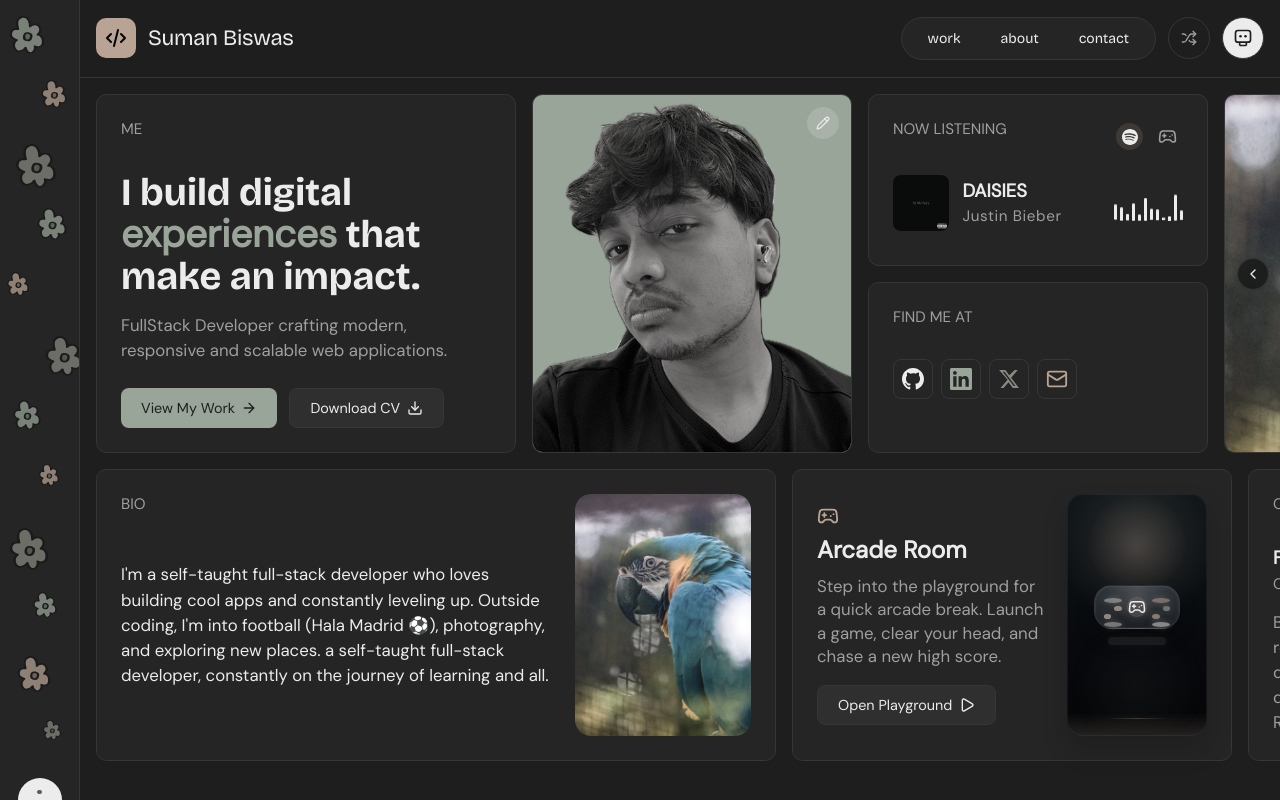
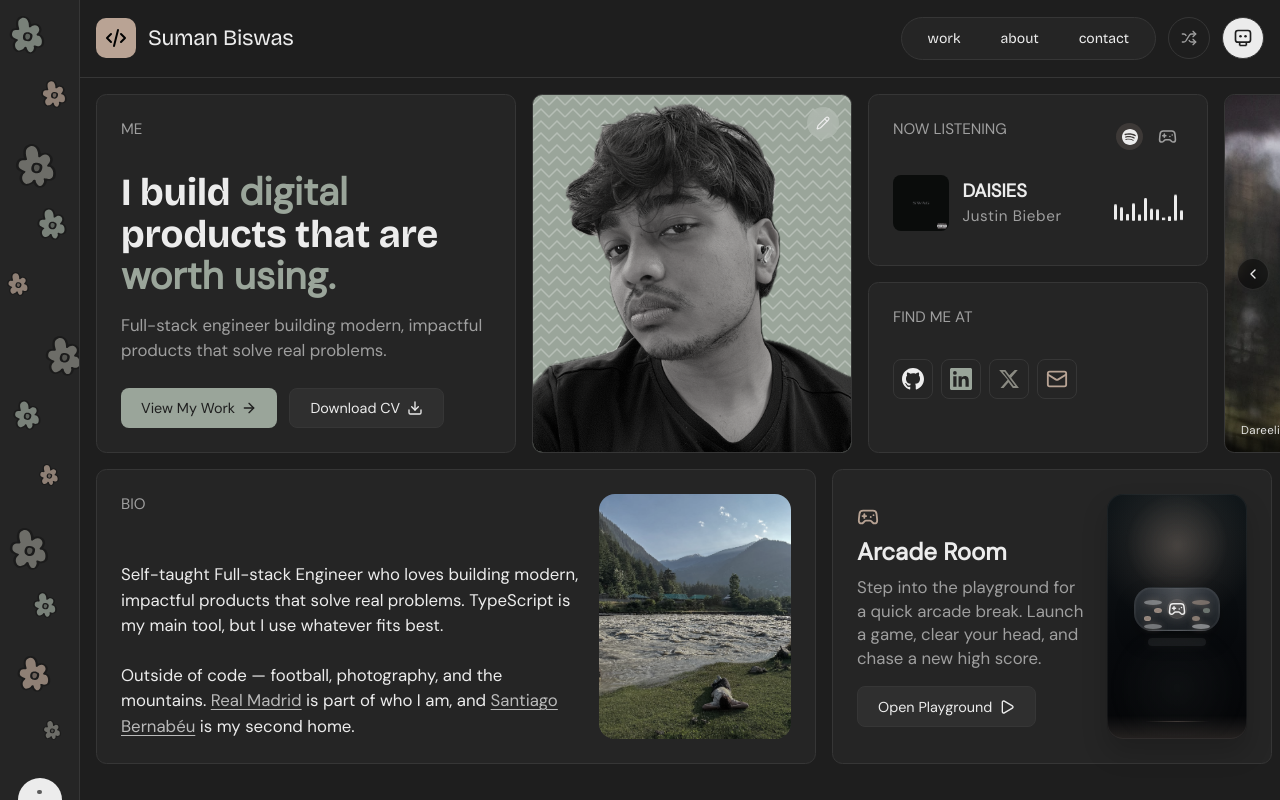
Before and after one commit to sumanbiswas7/sumanbiswas, a Next.js app: page / in a window 1280 px wide. Built offline with nearby package versions, Linux system fonts and the light colour scheme.

Commit message:
update: tagline, headline card, gallery changes

```diff
--- a/src/components/BentoGrid/BentoGrid.module.scss
+++ b/src/components/BentoGrid/BentoGrid.module.scss
@@ -671,7 +671,7 @@
   flex-direction: row;
   align-items: stretch;
   gap: 1.25rem;
-  max-width: 680px;
+  max-width: 720px;
 }
 
 .bioLeft {
@@ -688,18 +688,56 @@
   color: $color-text-primary;
 }
 
-.bioParrotWrap {
+.bioLink {
+  color: $color-text-primary;
+  text-decoration: underline;
+  text-underline-offset: 3px;
+  opacity: 0.75;
+  transition: opacity 0.15s ease;
+
+  &:hover {
+    opacity: 1;
+  }
+}
+
+.bioCoverWrap {
   position: relative;
   align-self: stretch;
-  width: 11rem;
+  width: 12rem;
   flex-shrink: 0;
   border-radius: $border-radius-md;
   overflow: hidden;
-}
-
-.bioParrotImg {
+  cursor: pointer;
+
+  &::after {
+    content: "";
+    position: absolute;
+    inset: 0;
+    background: linear-gradient(to top, rgba(0,0,0,0.35) 0%, transparent 60%);
+    opacity: 1;
+    transition: opacity 0.35s ease;
+    border-radius: inherit;
+    pointer-events: none;
+  }
+
+  &:hover::after {
+    opacity: 0;
+  }
+
+  &:hover .bioCoverImg {
+    transform: scale(1);
+    filter: saturate(1);
+  }
+}
+
+.bioCoverImg {
   object-fit: cover;
   object-position: center;
+  transform: scale(1.1);
+  filter: saturate(0.55);
+  transition:
+    transform 0.35s ease,
+    filter 0.35s ease;
 }
 
 // GALLERY CARD
@@ -714,6 +752,36 @@
 
 .galleryImg {
   object-fit: cover;
+  filter: saturate(0.55);
+  transition: filter 0.3s ease;
+}
+
+.galleryImgFading {
+  animation: galleryFadeIn 0.38s ease forwards;
+}
+
+@keyframes galleryFadeIn {
+  from { opacity: 0; }
+  to   { opacity: 1; }
+}
+
+.galleryCard:hover .galleryImg {
+  filter: saturate(1);
+}
+
+.galleryCaption {
+  position: absolute;
+  bottom: 0;
+  left: 0;
+  right: 0;
+  z-index: 2;
+  padding: 2rem 1rem 0.85rem;
+  background: linear-gradient(to top, rgba(0,0,0,0.65) 0%, transparent 100%);
+  color: rgba(255,255,255,0.88);
+  font-size: 0.72rem;
+  letter-spacing: 0.03em;
+  line-height: 1.4;
+  pointer-events: none;
 }
 
 .galleryNav {
@@ -797,8 +865,8 @@
   display: flex;
   flex-direction: column;
   gap: 1rem;
-  width: 400px;
-  max-width: 400px;
+  width: 460px;
+  max-width: 460px;
 }
 
 .noteCardHeader {
@@ -1800,7 +1868,7 @@
     max-width: 100%;
   }
 
-  .bioParrotWrap {
+  .bioCoverWrap {
     width: 100%;
     height: 200px;
     align-self: auto;
--- a/src/components/BentoGrid/BentoGrid.tsx
+++ b/src/components/BentoGrid/BentoGrid.tsx
@@ -169,13 +169,11 @@ function MeCard() {
       </div>
 
       <h1 className={styles.headline}>
-        I build digital <span className={styles.accent}>experiences</span> that
-        make an impact.
+        I build <span className={styles.accent}>digital</span> products that are <span className={styles.accent}>worth using.</span>
       </h1>
 
       <p className={styles.sub}>
-        FullStack Developer crafting modern, responsive and scalable web
-        applications.
+        Full-stack engineer building modern, impactful products that solve real problems.
       </p>
 
       <div className={styles.actions}>
@@ -192,19 +190,24 @@ function BioCard() {
       <div className={styles.bioLeft}>
         <span className={styles.cardTitle}>BIO</span>
         <p className={`${styles.sub} ${styles.bioDesc}`}>
-          I&apos;m a self-taught full-stack developer who loves building cool
-          apps and constantly leveling up. Outside coding, I&apos;m into
-          football (Hala Madrid ⚽), photography, and exploring new places. a
-          self-taught full-stack developer, constantly on the journey of
-          learning and all.
+          Self-taught Full-stack Engineer who loves building modern, impactful products that solve real problems.
+          TypeScript is my main tool, but I use whatever fits best.
+          <br/>
+          <br/>
+          Outside of code — football, photography, and the mountains.{" "}
+          <a href="https://www.instagram.com/realmadrid" target="_blank" rel="noopener noreferrer" className={styles.bioLink}>Real Madrid</a>{" "}
+          is part of who I am, and {" "}
+          <a href="https://bernabeu.realmadrid.com/en-US" target="_blank" rel="noopener noreferrer" className={styles.bioLink}>Santiago Bernabéu</a>{" "}
+          is my second home.
         </p>
       </div>
-      <div className={styles.bioParrotWrap}>
+      <div className={styles.bioCoverWrap}>
         <Image
-          src="/photo-parrot.png"
+          src="/gallery/gallery-4.jpg"
           alt="Parrot"
           fill
-          className={styles.bioParrotImg}
+          sizes="200px"
+          className={styles.bioCoverImg}
         />
       </div>
     </Card>
@@ -244,7 +247,7 @@ const CANVAS_H = 440;
 function MeHeroImgCard() {
   const [isEditing, setIsEditing] = useState(false);
   const [bgColor, setBgColor] = useState("#9aa59a");
-  const [bgPattern, setBgPattern] = useState("none");
+  const [bgPattern, setBgPattern] = useState("zigzag");
   const [graffiti, setGraffiti] = useState<string | null>(null);
   const [drawColor, setDrawColor] = useState("#ffffff");
   const [brushSize, setBrushSize] = useState(4);
--- a/src/components/BentoGrid/GalleryCard.tsx
+++ b/src/components/BentoGrid/GalleryCard.tsx
@@ -1,50 +1,73 @@
 "use client";
 
-import { useState } from "react";
+import { useState, useRef } from "react";
 import Image from "next/image";
 import { ChevronLeft, ChevronRight } from "lucide-react";
 import Card from "./Card";
 import styles from "./BentoGrid.module.scss";
 
 const photos = [
-  { src: "/gallery/gallery-9.png", alt: "Dareeling Zoo, November 2023" },
-  { src: "/gallery/gallery-1.jpg", alt: "Darjeeling, November 2023" },
+  { src: "/gallery/gallery-6.jpg", alt: "Dareeling Zoo, November 2023" },
+  { src: "/gallery/gallery-7.jpg", alt: "Dareeling Zoo, November 2023" },
+  { src: "/gallery/gallery-1.jpg", alt: "Peace Pagoda, Darjeeling, November 2023" },
+  { src: "/gallery/gallery-8.jpg", alt: "Dareeling Zoo, November 2023" },
   { src: "/gallery/gallery-2.jpg", alt: "Most beautiful village in India - Kalpa" },
   { src: "/gallery/gallery-3.jpg", alt: "Streets of Sangla" },
-  { src: "/gallery/gallery-4.jpg", alt: "Sangla Medows" },
+  { src: "/gallery/gallery-4.jpg", alt: "Sangla Meadows" },
   { src: "/gallery/gallery-5.jpg", alt: "Tehatta 2019" },
-  { src: "/gallery/gallery-7.jpg", alt: "Dareeling Zoo, November 2023" },
-  { src: "/gallery/gallery-8.jpg", alt: "Dareeling Zoo, November 2023" },
 ];
 
 export default function GalleryCard() {
-  const [index, setIndex] = useState(0);
+  const [current, setCurrent] = useState(0);
+  const [next, setNext] = useState<number | null>(null);
+  const [fading, setFading] = useState(false);
+  const timerRef = useRef<ReturnType<typeof setTimeout> | null>(null);
 
-  const prev = () => setIndex((i) => (i - 1 + photos.length) % photos.length);
-  const next = () => setIndex((i) => (i + 1) % photos.length);
+  function navigate(dir: 1 | -1) {
+    if (fading) return;
+    const nextIdx = (current + dir + photos.length) % photos.length;
+    setNext(nextIdx);
+    setFading(true);
+    if (timerRef.current) clearTimeout(timerRef.current);
+    timerRef.current = setTimeout(() => {
+      setCurrent(nextIdx);
+      setNext(null);
+      setFading(false);
+    }, 380);
+  }
 
   return (
     <Card className={styles.galleryCard}>
+      {/* Base image (current) */}
       <Image
-        src={photos[index].src}
-        alt={photos[index].alt}
+        src={photos[current].src}
+        alt={photos[current].alt}
         fill
-        priority={index === 0}
+        priority={current === 0}
         sizes="(max-width: 768px) 100vw, 400px"
         className={styles.galleryImg}
       />
-      <button
-        className={`${styles.galleryNav} ${styles.galleryNavLeft}`}
-        onClick={prev}
-        aria-label="Previous photo"
-      >
+
+      {/* Incoming image — fades in on top */}
+      {next !== null && (
+        <Image
+          src={photos[next].src}
+          alt={photos[next].alt}
+          fill
+          sizes="(max-width: 768px) 100vw, 400px"
+          className={`${styles.galleryImg} ${styles.galleryImgFading}`}
+        />
+      )}
+
+      {/* Caption */}
+      <div className={styles.galleryCaption}>
+        <span>{photos[current].alt}</span>
+      </div>
+
+      <button className={`${styles.galleryNav} ${styles.galleryNavLeft}`} onClick={() => navigate(-1)} aria-label="Previous photo">
         <ChevronLeft size={16} />
       </button>
-      <button
-        className={`${styles.galleryNav} ${styles.galleryNavRight}`}
-        onClick={next}
-        aria-label="Next photo"
-      >
+      <button className={`${styles.galleryNav} ${styles.galleryNavRight}`} onClick={() => navigate(1)} aria-label="Next photo">
         <ChevronRight size={16} />
       </button>
     </Card>
--- a/src/components/EliTerminal/EliTerminal.tsx
+++ b/src/components/EliTerminal/EliTerminal.tsx
@@ -63,10 +63,10 @@ function getResponse(cmd: string): string[] | SpecialResult {
     "  /clear    — Clear terminal",
   ];
   if (c === "/who") return [
-    "Suman Biswas — FullStack Engineer.",
-    "Builds products end-to-end: React, Next.js,",
-    "Node.js, React Native, Postgres, AWS, and more.",
-    "Based in India. Open to interesting work.",
+    "Suman Biswas — Self-taught Fullstack Engineer.",
+    "TypeScript is my main tool, but I use whatever fits best.",
+    "Outside of code — football, photography, and the mountains.",
+    "Real Madrid is part of who I am. Based in India.",
   ];
   if (c === "/contact")  return "__CONTACT__";
   if (c === "/email")    return "__EMAIL__";
```
Also changed, not shown: public/photo-parrot.png (deleted), 1 other file (tests, documents, lock files or other folders).
